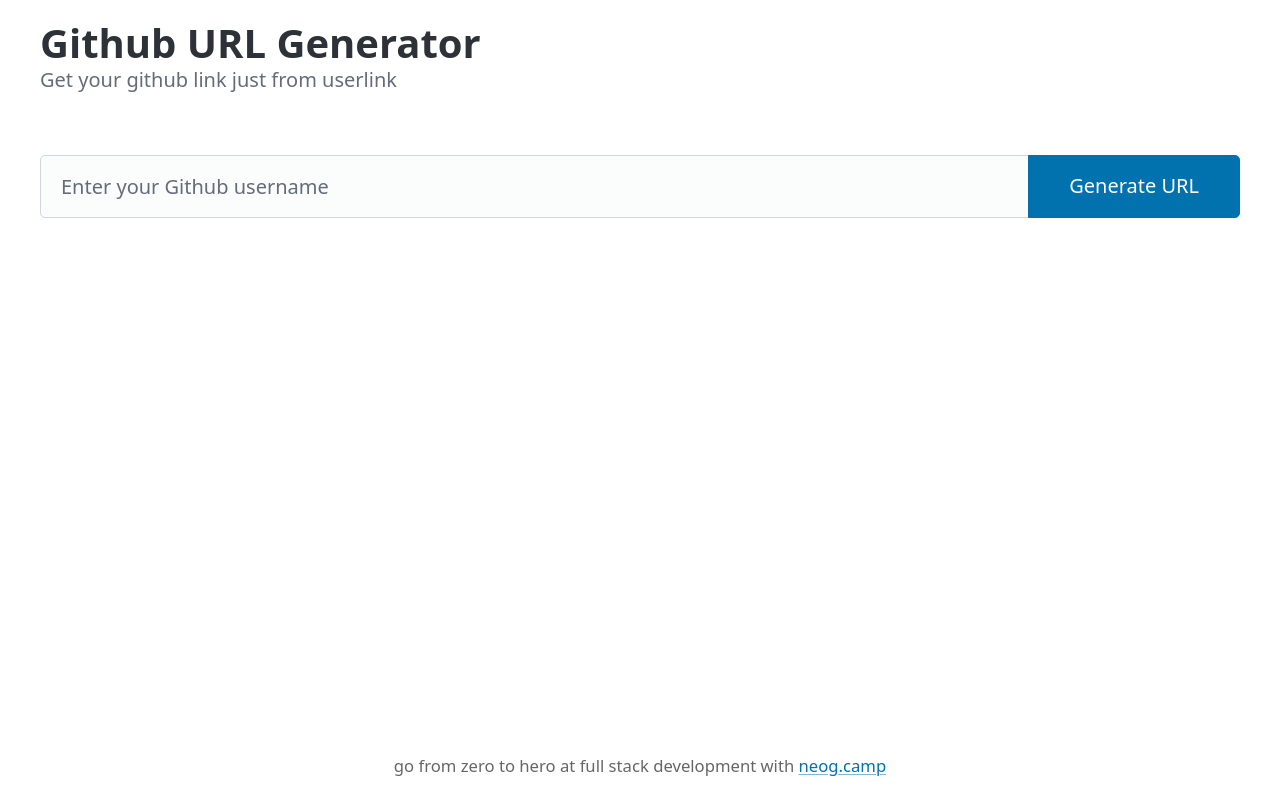
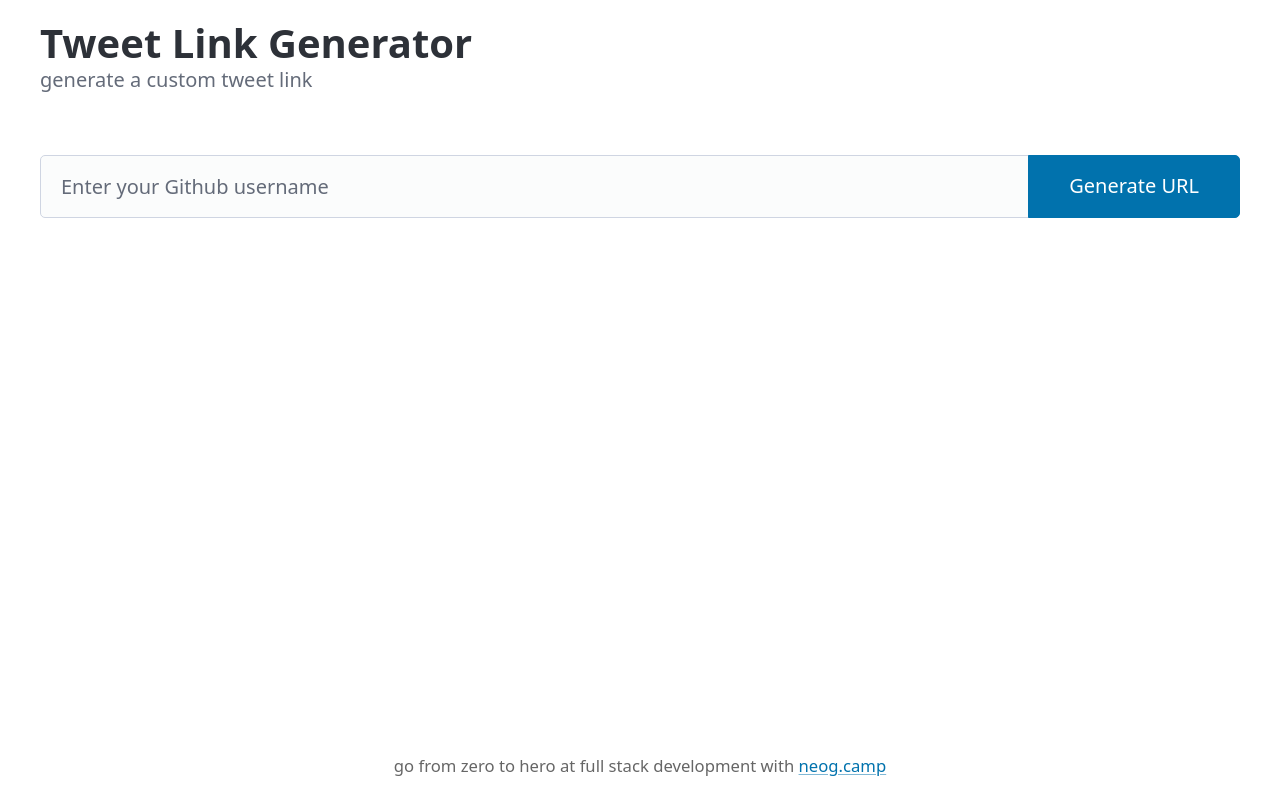
Before and after one commit to kethsaxena/NeoG_ng1_Ass3, a website: page index.html in a window 1280 px wide. Drawn offline with nearby package versions, Linux system fonts and the light colour scheme.

Commit message:
Intital Commit as Template

```diff
--- a/index.html
+++ b/index.html
@@ -6,7 +6,7 @@
     <meta name="color-scheme" content="light dark" />
     <meta
       name="description"
-      content="Get your github link just from userlink"
+      content="Get your Twitter link just from userlink"
     />
     <title>Github URL Generator</title>
     <link
@@ -18,8 +18,8 @@
   <body>
     <header class="container">
       <hgroup>
-        <h1>Github URL Generator</h1>
-        <p>Get your github link just from userlink</p>
+        <h1>Tweet Link  Generator</h1>
+        <p>generate a custom tweet link</p>
       </hgroup>
     </header>
     <main class="container">
```
